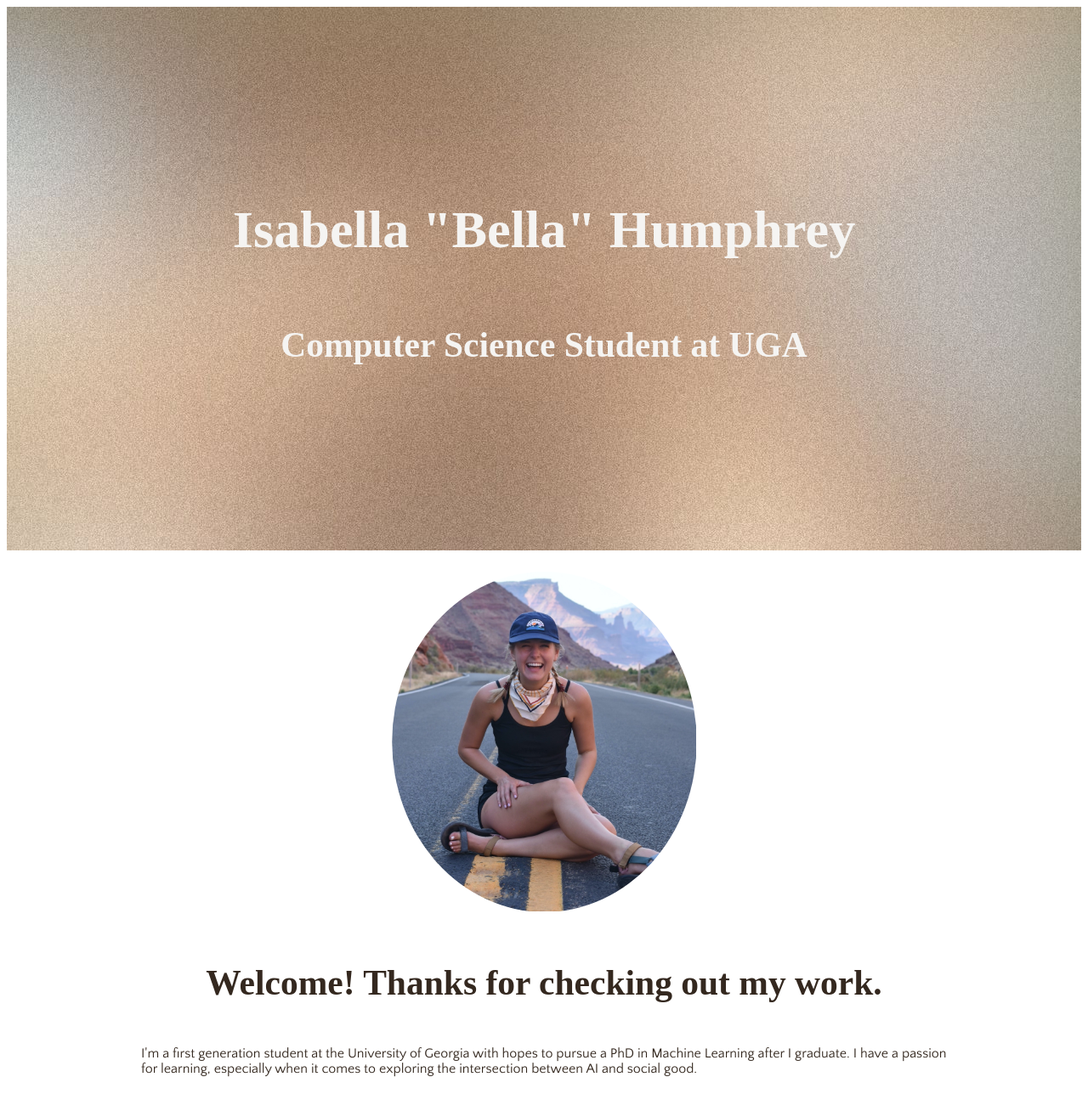
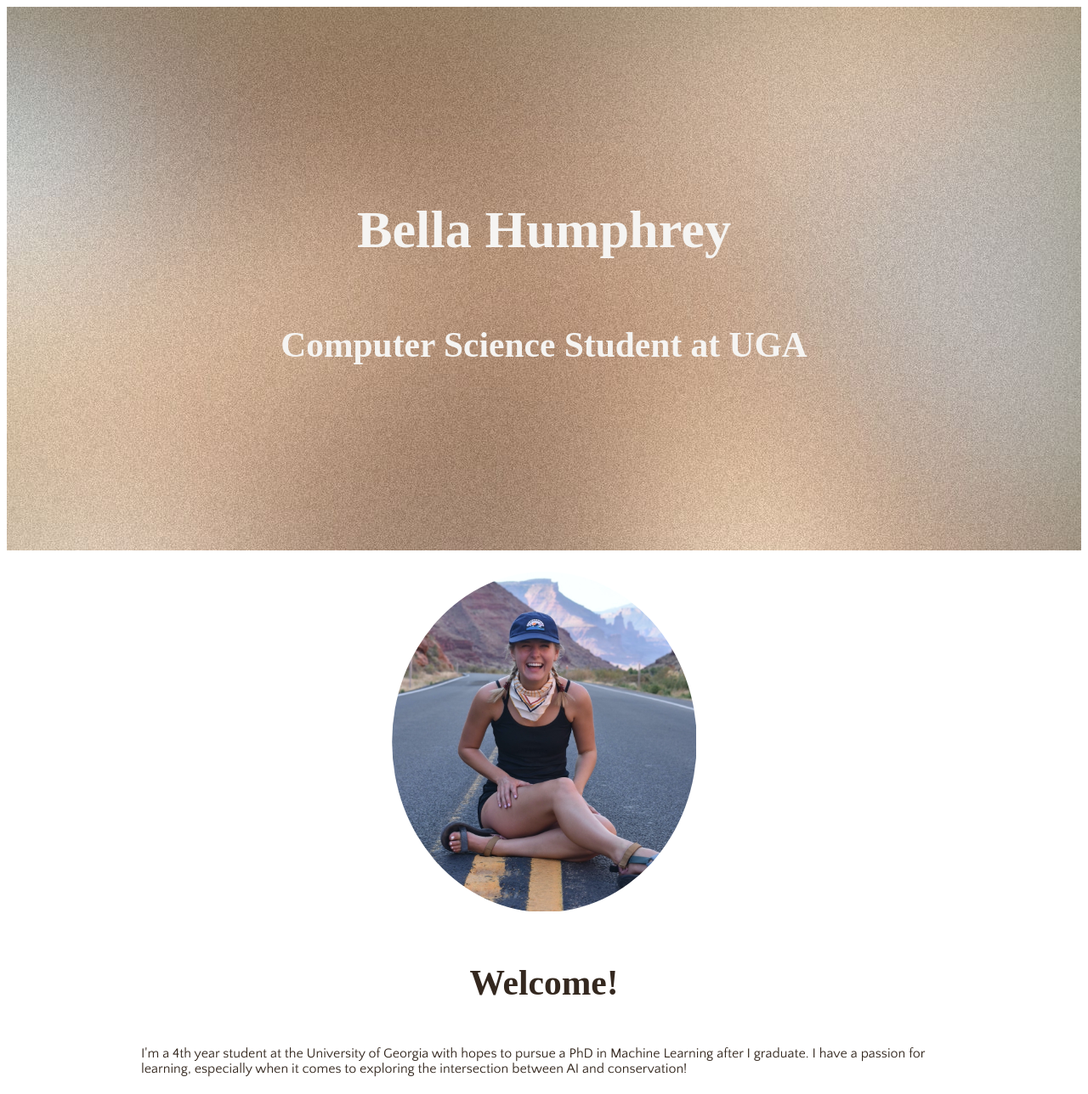
Before and after one commit to idhumphrey/CSCI4300_project1, a plain HTML site: page index.html in a window 1280 px wide. Shown: the top 1288 px of the page at 85% size. Drawn offline with Linux system fonts and the light colour scheme; a web font is replaced by a local one.

Commit message:
Update index.html

```diff
--- a/index.html
+++ b/index.html
@@ -11,14 +11,14 @@
 <body>
     <div class="intro-block">
         <div class="header-card">
-            <h1>Isabella "Bella" Humphrey</h1>
+            <h1>Bella Humphrey</h1>
             <h2>Computer Science Student at UGA</h2>
         </div>
             <img id="profile-pic" src="images/DSC_0335.jpg" alt="Profile Image" style="height: 50vh;">
-            <h2>Welcome! Thanks for checking out my work.</h2>
-            <p id="short-bio">I'm a first generation student at the University of Georgia with hopes to
+            <h2>Welcome!</h2>
+            <p id="short-bio">I'm a 4th year student at the University of Georgia with hopes to
     pursue a PhD in Machine Learning after I graduate. I have a passion for learning,
-    especially when it comes to exploring the intersection between AI and social good.</p>
+    especially when it comes to exploring the intersection between AI and conservation!</p>
     <hr>
     </div>
     <div class="skills_class">
```
